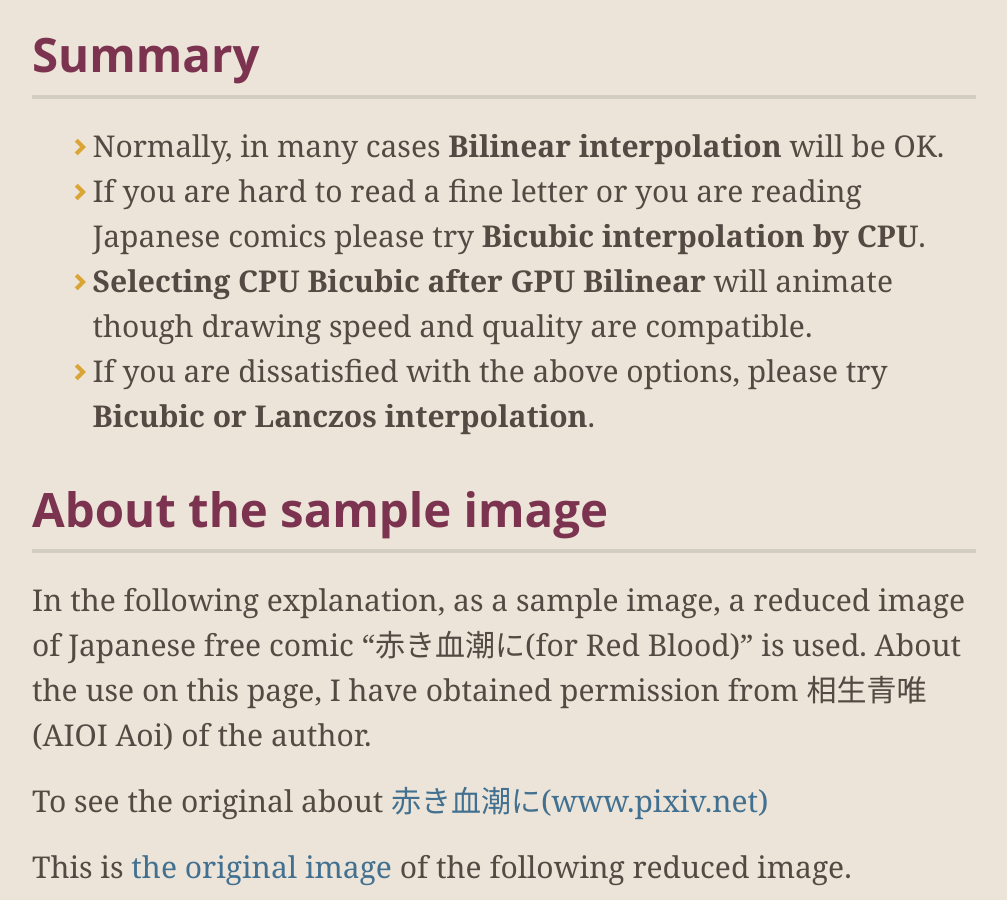
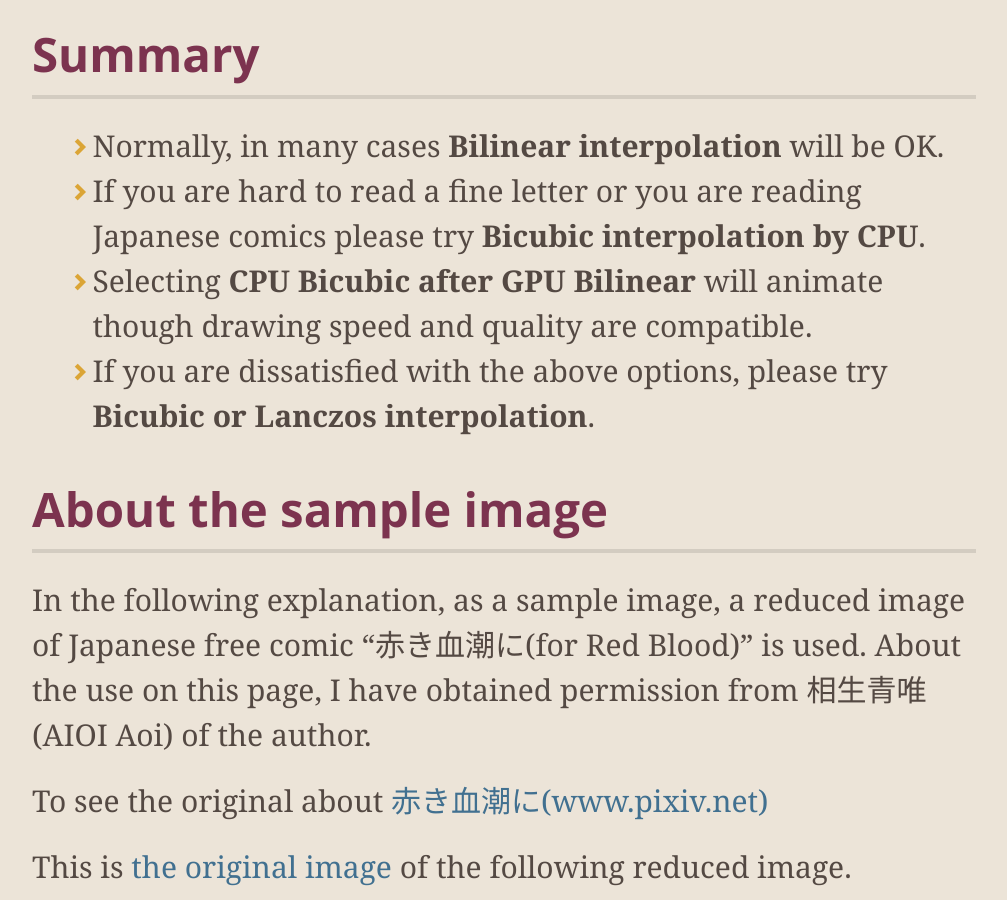
Before and after one commit to kanryu/quickviewer, a Jekyll site: the page built from docs/shader.md, in a window 1280 px wide and 900 px high, scrolled down 620 px. Shown: the whole window, without its empty margins (136-1143 px from the left). Built offline with Jekyll 4.4.1, drawn with Linux system fonts in a browser that asks for light colours; nearby versions of some CDN libraries; comment, search, counter and statistics services are not loaded; our own code applies the rules of GitHub Pages for plain Markdown files.

```diff
--- a/docs/shader.md
+++ b/docs/shader.md
@@ -16,7 +16,7 @@ On this page, we will explain the difference in each option.
 
 - Normally, in many cases **Bilinear interpolation** will be OK.
 - If you are hard to read a fine letter or you are reading Japanese comics please try **Bicubic interpolation by CPU**.
-- **Selecting CPU Bicubic after GPU Bilinear** will animate though drawing speed and quality are compatible.
+- Selecting **CPU Bicubic after GPU Bilinear** will animate though drawing speed and quality are compatible.
 - If you are dissatisfied with the above options, please try **Bicubic or Lanczos interpolation**.
 
 ## About the sample image
```
